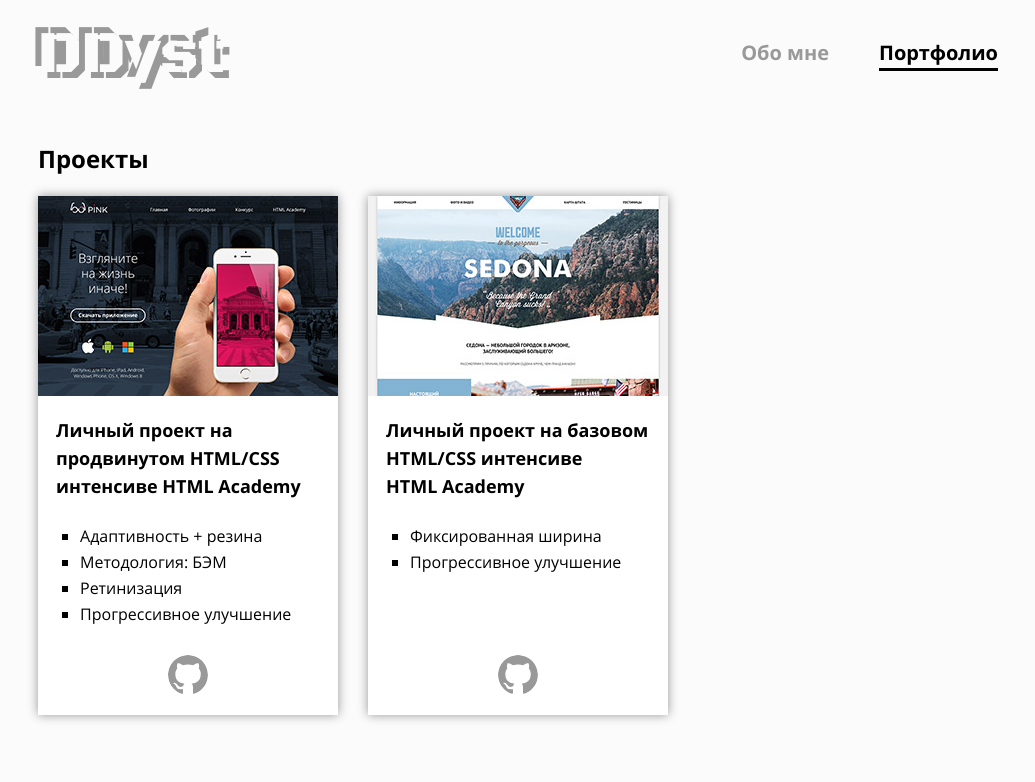
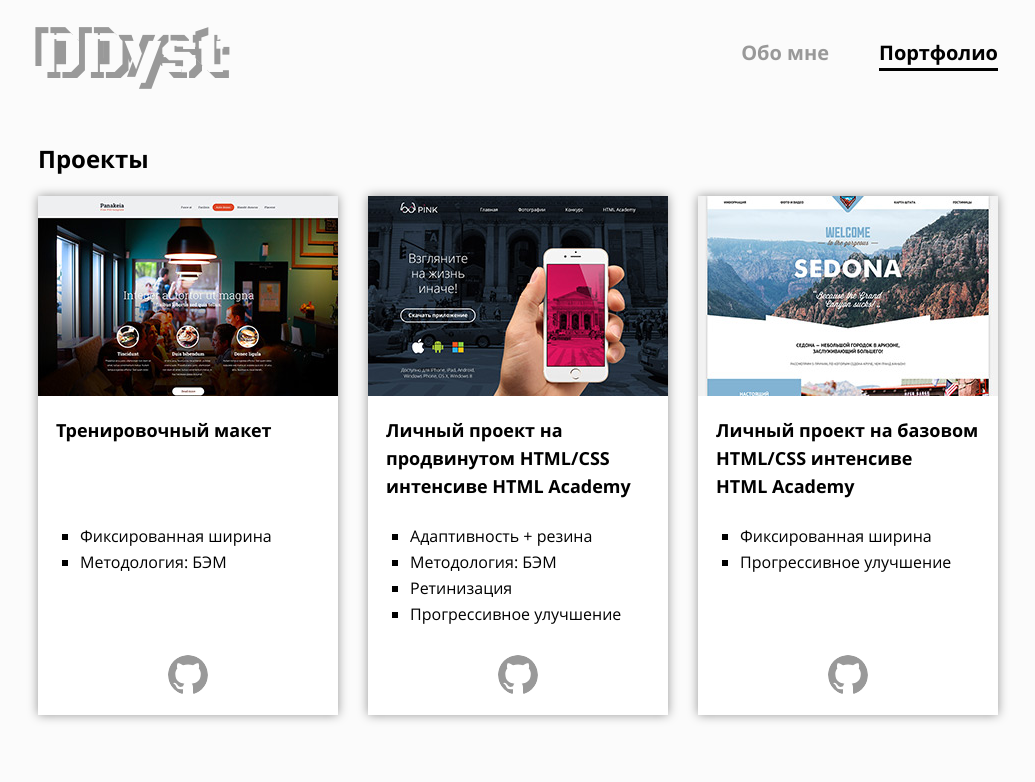
Before and after one commit to DDyst/ddyst.github.io, a website: page portfolio.html in a window 1280 px wide. Shown: the top 782 px of the page, without its empty margins (122-1157 px from the left). Drawn offline with Linux system fonts and the light colour scheme.

Commit message:
Add new project (panakeia)

```diff
--- a/portfolio.html
+++ b/portfolio.html
@@ -22,6 +22,25 @@
       <div class="projects  page__projects">
         <h2 class="projects__heading">Проекты</h2>
         <div class="projects__container">
+          <div class="project  projects__item">
+            <div class="project__img-container">
+              <a class="project__main-link" href="https://ddyst.github.io/Panakeia/" target="_blank" aria-label="Перейти на страницу проекта">
+                <picture>
+                  <source media="(min-width: 660px)" srcset="img/panakeia-tablet@1x.jpg 1x, img/panakeia-tablet@2x.jpg 2x">
+                  <img src="img/panakeia-mobile@1x.jpg" srcset="img/panakeia-mobile@2x.jpg 2x" alt="Panakeia">
+                </picture>
+              </a>
+            </div>
+            <div class="project__info">
+              <h3 class="project__title">Тренировочный макет</h3>
+              <ul class="project__features">
+                <li class="project__features-item">Фиксированная ширина</li>
+                <li class="project__features-item">Методология: БЭМ</li>
+              </ul>
+              <a class="social-btn  social-btn--github  project__source-link" href="https://github.com/DDyst/Panakeia" target="_blank" title="Смотреть исходный код на GitHub"><span class="visually-hidden">Смотреть исходный код на GitHub</span></a>
+            </div>
+          </div>
+
           <div class="project  projects__item">
             <div class="project__img-container">
               <a class="project__main-link" href="https://ddyst.github.io/Pink/" target="_blank" aria-label="Перейти на страницу проекта">
--- a/sass/blocks/project.scss
+++ b/sass/blocks/project.scss
@@ -105,6 +105,7 @@
   }
 
   .project__title {
+    min-height: 84px;
     font-size: 18px;
     line-height: 28px;
   }
```
Also changed, not shown: css/style.min.css, img/panakeia-mobile@1x.jpg (added), img/panakeia-mobile@2x.jpg (added), img/panakeia-tablet@1x.jpg (added), img/panakeia-tablet@2x.jpg (added).
